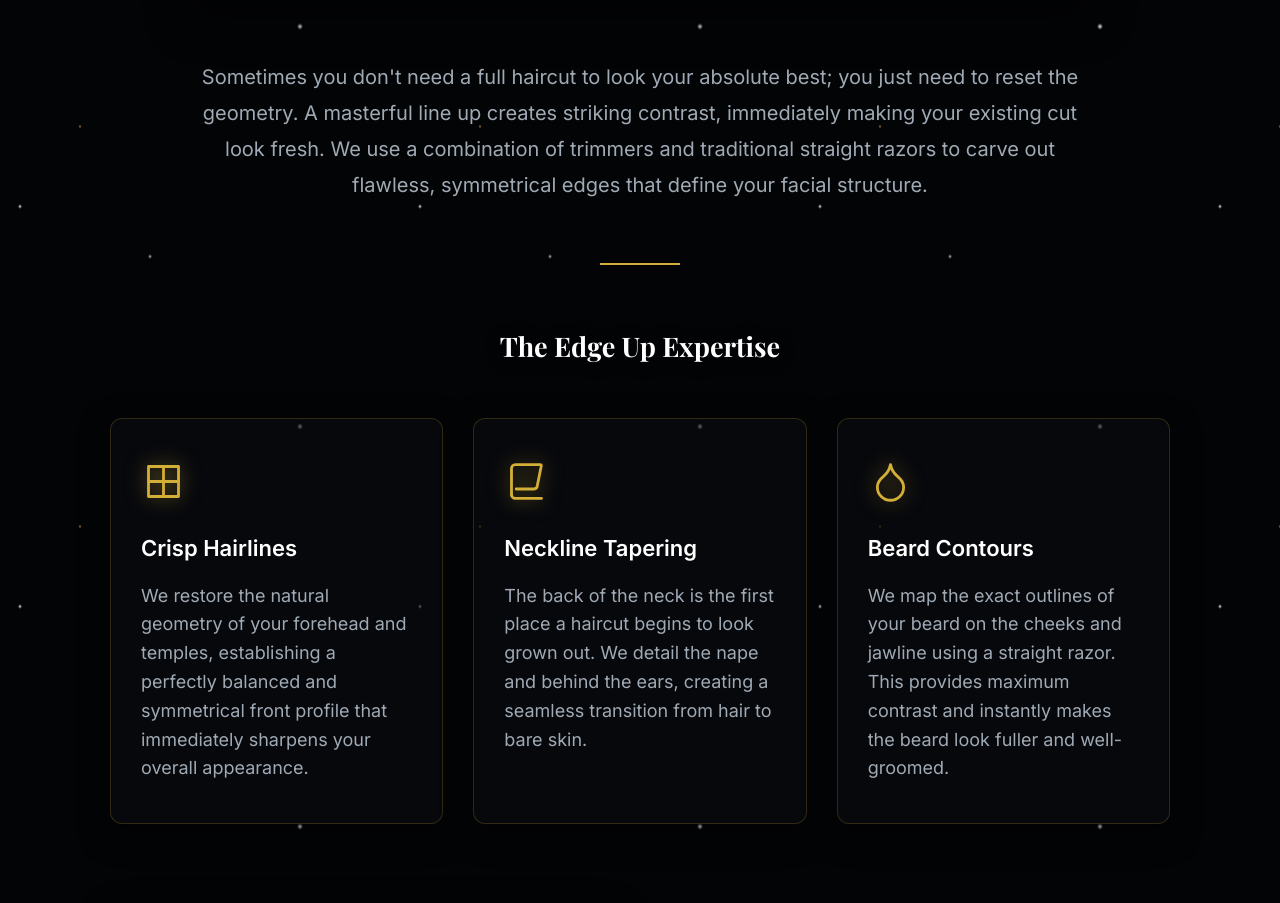
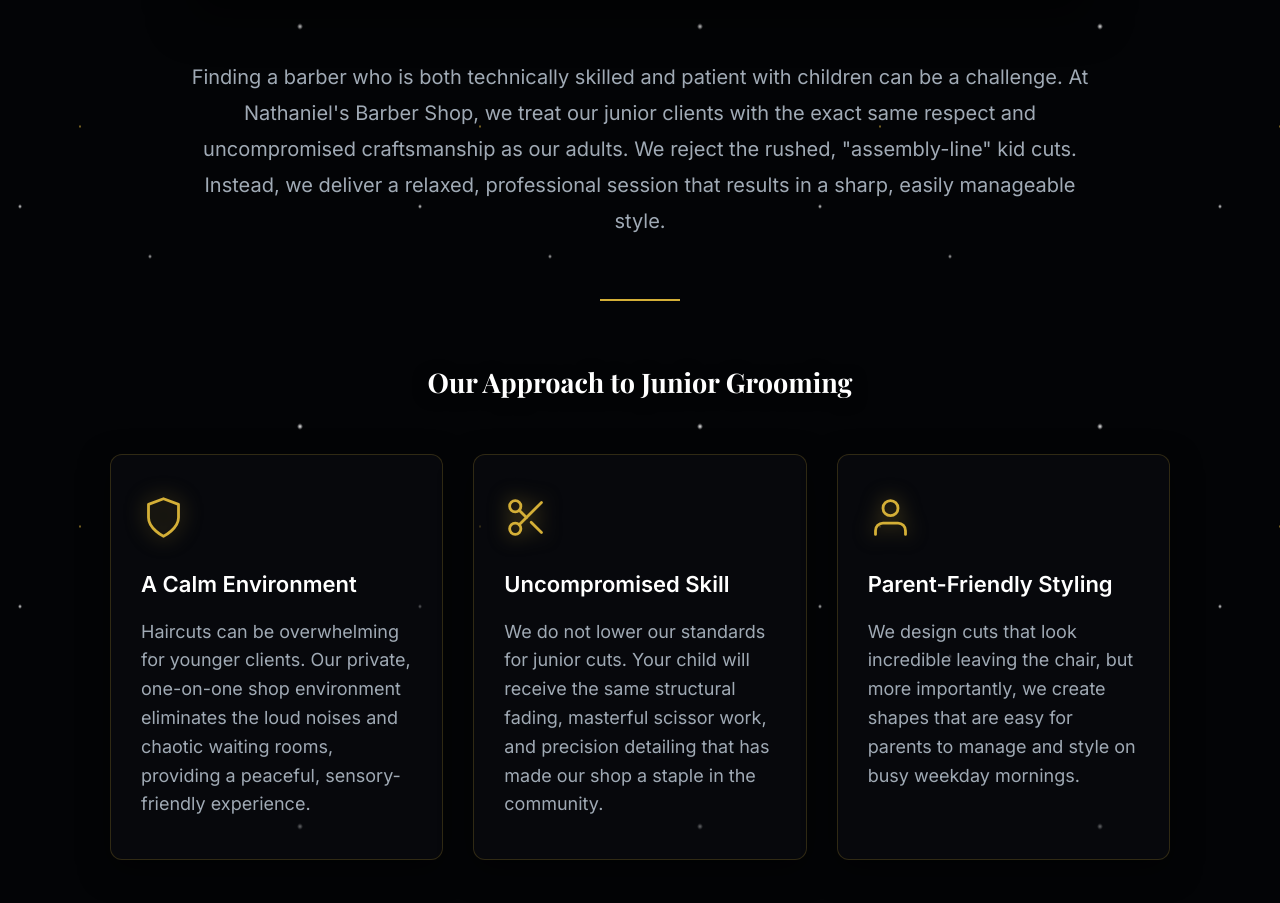
Before and after one commit to YourOnlineSquad/nathaniels-barber-shop, a Jekyll site: the page built from services/line-up.md, in a window 1280 px wide and 1400 px high, scrolled down 1078 px. Shown: the part 195-1098 px from the top of the window. Built offline with Jekyll 4.4.1, drawn with Linux system fonts in a browser that asks for light colours; some web fonts are replaced; some of the changed text lies outside the part shown.

Commit message:
Update line-up.md

```diff
--- a/services/line-up.md
+++ b/services/line-up.md
@@ -1,14 +1,14 @@
 ---
 layout: default
-title: Precision Line Up in Sioux Falls SD | Nathaniel’s Barber Shop
+title: Kids Haircut in Sioux Falls SD | Nathaniel’s Barber Shop
 ---
 
 <header class="hero-cinematic">
   <div class="container" style="max-width: 1000px; padding: 0 20px;">
-    <span class="eyebrow-text">The Finishing Touch</span>
-    <h1 class="hero-title" style="font-size: clamp(3rem, 6vw, 4.5rem);">Precision Hair Line Up in Sioux Falls, SD </h1>
+    <span class="eyebrow-text">Junior Grooming</span>
+    <h1 class="hero-title" style="font-size: clamp(3rem, 6vw, 4.5rem);">Kids Haircut in Sioux Falls, SD</h1>
     <div class="accent-line"></div>
-    <p class="hero-subtitle" style="font-size: 20px; max-width: 800px; margin: 0 auto;">Restore your sharpest edges. Our precision line up service in Sioux Falls SD is engineered to refresh your look with razor-sharp contours around the hairline, beard, and neck.</p>
+    <p class="hero-subtitle" style="font-size: 20px; max-width: 800px; margin: 0 auto;">Premium grooming isn't just for adults. We provide a calm, precise, and sophisticated haircutting experience designed specifically for the young gentlemen of the Sioux Empire.</p>
   </div>
 </header>
 
@@ -16,41 +16,41 @@ title: Precision Line Up in Sioux Falls SD | Nathaniel’s Barber Shop
   <div class="container" style="max-width: 1100px; text-align: center; padding: 0 20px;">
 
     <div style="border-radius: 12px; overflow: hidden; border: 1px solid var(--border-glow); box-shadow: 0 20px 40px rgba(0,0,0,0.5); margin: 0 auto 60px; max-width: 900px;">
-      <img src="https://images.unsplash.com/photo-1519014816548-bf5fe059e98b?auto=format&fit=crop&w=1200&q=80" alt="Master barber preparing for a precision line up and edge up service in Sioux Falls SD" style="width: 100%; height: auto; display: block; object-fit: cover; aspect-ratio: 16/9;">
+      <img src="https://images.unsplash.com/photo-1532798442725-41036acc7489?auto=format&fit=crop&w=1200&q=80" alt="Master barber giving a precision kids haircut in Sioux Falls SD" style="width: 100%; height: auto; display: block; object-fit: cover; aspect-ratio: 16/9;">
     </div>
 
     <p style="color: var(--text-muted); font-size: 20px; line-height: 1.8; margin: 0 auto 60px; max-width: 900px;">
-      Sometimes you don't need a full haircut to look your absolute best; you just need to reset the geometry. A masterful line up creates striking contrast, immediately making your existing cut look fresh. We use a combination of trimmers and traditional straight razors to carve out flawless, symmetrical edges that define your facial structure.
+      Finding a barber who is both technically skilled and patient with children can be a challenge. At Nathaniel's Barber Shop, we treat our junior clients with the exact same respect and uncompromised craftsmanship as our adults. We reject the rushed, "assembly-line" kid cuts. Instead, we deliver a relaxed, professional session that results in a sharp, easily manageable style.
     </p>
 
     <div style="width: 80px; height: 2px; background: var(--accent-gold); margin: 0 auto 60px;"></div>
 
-    <h3 style="color: var(--text-light); margin-bottom: 50px; font-size: 27px;">The Edge Up Expertise</h3>
+    <h3 style="color: var(--text-light); margin-bottom: 50px; font-size: 27px;">Our Approach to Junior Grooming</h3>
 
     <div style="display: grid; grid-template-columns: repeat(auto-fit, minmax(280px, 1fr)); gap: 30px; margin-bottom: 80px; text-align: left;">
 
       <div style="background: rgba(10, 12, 18, 0.6); border: 1px solid var(--border-glow); border-radius: 12px; padding: 40px 30px; transform: translateY(0); transition: all 0.3s ease; box-shadow: 0 10px 30px rgba(0,0,0,0.5);" onmouseover="this.style.transform='translateY(-10px)'; this.style.boxShadow='0 20px 40px rgba(212, 175, 55, 0.4)'; this.style.borderColor='var(--accent-gold)';" onmouseout="this.style.transform='translateY(0)'; this.style.boxShadow='0 10px 30px rgba(0,0,0,0.5)'; this.style.borderColor='var(--border-glow)';">
         <svg style="width: 45px; height: 45px; stroke: var(--accent-gold); fill: none; margin-bottom: 20px; filter: drop-shadow(0 0 10px rgba(212, 175, 55, 0.6));" viewBox="0 0 24 24" stroke-width="1.5" stroke-linecap="round" stroke-linejoin="round">
-          <path d="M4 4h16v16H4z"/><path d="M4 12h16"/><path d="M12 4v16"/>
+          <path d="M12 22s8-4 8-10V5l-8-3-8 3v7c0 6 8 10 8 10z"/>
         </svg>
-        <p style="font-size: 22px; margin-bottom: 15px; line-height: 1.6;"><strong style="color: var(--text-light);">Crisp Hairlines</strong></p>
-        <p style="font-size: 18px; color: var(--text-muted); line-height: 1.6;">We restore the natural geometry of your forehead and temples, establishing a perfectly balanced and symmetrical front profile that immediately sharpens your overall appearance.</p>
+        <p style="font-size: 22px; margin-bottom: 15px; line-height: 1.6;"><strong style="color: var(--text-light);">A Calm Environment</strong></p>
+        <p style="font-size: 18px; color: var(--text-muted); line-height: 1.6;">Haircuts can be overwhelming for younger clients. Our private, one-on-one shop environment eliminates the loud noises and chaotic waiting rooms, providing a peaceful, sensory-friendly experience.</p>
       </div>
 
       <div style="background: rgba(10, 12, 18, 0.6); border: 1px solid var(--border-glow); border-radius: 12px; padding: 40px 30px; transform: translateY(0); transition: all 0.3s ease; box-shadow: 0 10px 30px rgba(0,0,0,0.5);" onmouseover="this.style.transform='translateY(-10px)'; this.style.boxShadow='0 20px 40px rgba(212, 175, 55, 0.4)'; this.style.borderColor='var(--accent-gold)';" onmouseout="this.style.transform='translateY(0)'; this.style.boxShadow='0 10px 30px rgba(0,0,0,0.5)'; this.style.borderColor='var(--border-glow)';">
         <svg style="width: 45px; height: 45px; stroke: var(--accent-gold); fill: none; margin-bottom: 20px; filter: drop-shadow(0 0 10px rgba(212, 175, 55, 0.6));" viewBox="0 0 24 24" stroke-width="1.5" stroke-linecap="round" stroke-linejoin="round">
-          <path d="M4 19V5a2 2 0 0 1 2-2h13.4a.5.5 0 0 1 .49.6l-2.11 10.55A2 2 0 0 1 16 16H6.5"/><path d="M4 19a2 2 0 0 0 2 2h14"/>
+          <circle cx="6" cy="6" r="3"/><circle cx="6" cy="18" r="3"/><line x1="20" y1="4" x2="8.12" y2="15.88"/><line x1="14.47" y1="14.48" x2="20" y2="20"/><line x1="8.12" y1="8.12" x2="12" y2="12"/>
         </svg>
-        <p style="font-size: 22px; margin-bottom: 15px; line-height: 1.6;"><strong style="color: var(--text-light);">Neckline Tapering</strong></p>
-        <p style="font-size: 18px; color: var(--text-muted); line-height: 1.6;">The back of the neck is the first place a haircut begins to look grown out. We detail the nape and behind the ears, creating a seamless transition from hair to bare skin.</p>
+        <p style="font-size: 22px; margin-bottom: 15px; line-height: 1.6;"><strong style="color: var(--text-light);">Uncompromised Skill</strong></p>
+        <p style="font-size: 18px; color: var(--text-muted); line-height: 1.6;">We do not lower our standards for junior cuts. Your child will receive the same structural fading, masterful scissor work, and precision detailing that has made our shop a staple in the community.</p>
       </div>
 
       <div style="background: rgba(10, 12, 18, 0.6); border: 1px solid var(--border-glow); border-radius: 12px; padding: 40px 30px; transform: translateY(0); transition: all 0.3s ease; box-shadow: 0 10px 30px rgba(0,0,0,0.5);" onmouseover="this.style.transform='translateY(-10px)'; this.style.boxShadow='0 20px 40px rgba(212, 175, 55, 0.4)'; this.style.borderColor='var(--accent-gold)';" onmouseout="this.style.transform='translateY(0)'; this.style.boxShadow='0 10px 30px rgba(0,0,0,0.5)'; this.style.borderColor='var(--border-glow)';">
         <svg style="width: 45px; height: 45px; stroke: var(--accent-gold); fill: none; margin-bottom: 20px; filter: drop-shadow(0 0 10px rgba(212, 175, 55, 0.6));" viewBox="0 0 24 24" stroke-width="1.5" stroke-linecap="round" stroke-linejoin="round">
-          <path d="M12 22a7 7 0 0 0 7-7c0-2-1-3.9-3-5.5s-3.5-4-4-6.5c-.5 2.5-2 4.9-4 6.5C6 11.1 5 13 5 15a7 7 0 0 0 7 7z"/>
+          <path d="M20 21v-2a4 4 0 0 0-4-4H8a4 4 0 0 0-4 4v2"/><circle cx="12" cy="7" r="4"/>
         </svg>
-        <p style="font-size: 22px; margin-bottom: 15px; line-height: 1.6;"><strong style="color: var(--text-light);">Beard Contours</strong></p>
-        <p style="font-size: 18px; color: var(--text-muted); line-height: 1.6;">We map the exact outlines of your beard on the cheeks and jawline using a straight razor. This provides maximum contrast and instantly makes the beard look fuller and well-groomed.</p>
+        <p style="font-size: 22px; margin-bottom: 15px; line-height: 1.6;"><strong style="color: var(--text-light);">Parent-Friendly Styling</strong></p>
+        <p style="font-size: 18px; color: var(--text-muted); line-height: 1.6;">We design cuts that look incredible leaving the chair, but more importantly, we create shapes that are easy for parents to manage and style on busy weekday mornings.</p>
       </div>
 
     </div>
@@ -58,25 +58,25 @@ title: Precision Line Up in Sioux Falls SD | Nathaniel’s Barber Shop
     <div style="display: grid; grid-template-columns: repeat(auto-fit, minmax(320px, 1fr)); gap: 60px; margin-bottom: 100px; text-align: left; align-items: center; padding: 0 10px;">
 
       <div style="border-radius: 12px; overflow: hidden; border: 1px solid var(--border-glow); box-shadow: 0 20px 40px rgba(0,0,0,0.6);">
-        <img src="https://images.unsplash.com/photo-1585747860715-2ba37e788b70?auto=format&fit=crop&w=800&q=80" alt="Barber executing a sharp razor line up on a client in Sioux Falls" style="width: 100%; height: auto; display: block; object-fit: cover; aspect-ratio: 4/5;">
+        <img src="https://images.unsplash.com/photo-1521369527715-e26b1fb0fbd0?auto=format&fit=crop&w=800&q=80" alt="Professional and calm kids haircut experience at a luxury barber shop in Sioux Falls" style="width: 100%; height: auto; display: block; object-fit: cover; aspect-ratio: 4/5;">
       </div>
 
       <div>
-        <h3 style="color: var(--accent-gold); margin-bottom: 20px; font-size: 27px;">The Ultimate Maintenance</h3>
+        <h3 style="color: var(--accent-gold); margin-bottom: 20px; font-size: 27px;">Building Confidence</h3>
         <p style="color: var(--text-muted); font-size: 20px; line-height: 1.6; margin-bottom: 40px;">
-          A line up is the secret weapon for the modern gentleman. It extends the life of your primary haircut, allowing you to maintain an immaculate appearance between larger appointments. Whether you have an important meeting or an event in the Sioux Empire, an edge up ensures you walk in with total confidence.
+          A great haircut does wonders for a young man's confidence. Whether it is for back-to-school photos, a special event in Minnehaha County, or just routine grooming, we work with parents and kids to find a style they genuinely love and feel proud to wear.
         </p>
 
-        <h3 style="color: var(--accent-gold); margin-bottom: 20px; font-size: 27px;">Uncompromised Precision</h3>
+        <h3 style="color: var(--accent-gold); margin-bottom: 20px; font-size: 27px;">The Unrushed Promise</h3>
         <p style="color: var(--text-muted); font-size: 20px; line-height: 1.6;">
-          Precision is our hallmark. We do not push hairlines back or create artificial, unsustainable shapes. We work *with* your natural growth patterns to carve out clean, organic lines that will grow out smoothly and evenly over the following weeks.
+          Children can be unpredictable, and that is perfectly okay. By operating entirely on an appointment-only schedule, we ensure we have ample time blocked out. We never rush a service, allowing us to adapt to the child's pace and ensure maximum safety and precision.
         </p>
       </div>
 
     </div>
 
     <div style="border-top: 1px solid rgba(255, 255, 255, 0.1); border-bottom: 1px solid rgba(255, 255, 255, 0.1); padding: 60px 20px; margin-bottom: 80px; background: linear-gradient(90deg, transparent, rgba(10, 12, 18, 0.8), transparent);">
-      <h3 style="color: #f5f5f5; margin-bottom: 25px; font-size: 27px;">Restore Your Edges Today</h3>
+      <h3 style="color: #f5f5f5; margin-bottom: 25px; font-size: 27px;">Book Their Next Haircut</h3>
       <a href="https://www.styleseat.com/m/v/nathanielsbarbershop?utm_source=google&utm_medium=reserve" target="_blank" rel="noopener noreferrer" class="btn-primary">Reserve Your Chair Now</a>
     </div>
 
@@ -85,18 +85,18 @@ title: Precision Line Up in Sioux Falls SD | Nathaniel’s Barber Shop
     <div style="max-width: 800px; margin: 0 auto 80px; text-align: left;">
 
       <details style="border-bottom: 1px solid rgba(212, 175, 55, 0.2); padding: 20px 0;">
-        <summary style="font-size: 22px; color: var(--accent-gold); font-weight: 600; cursor: pointer; outline: none;">What exactly does a Line Up include?</summary>
-        <p style="color: var(--text-muted); font-size: 20px; line-height: 1.6; margin-top: 15px; margin-bottom: 0;">A Line Up (or edge up) strictly focuses on the perimeter of your hair. We detail the front hairline, the temples, behind the ears, the back of the neck, and the beard contours. It does not include removing length or fading the sides.</p>
+        <summary style="font-size: 22px; color: var(--accent-gold); font-weight: 600; cursor: pointer; outline: none;">What is the age limit for a kids haircut?</summary>
+        <p style="color: var(--text-muted); font-size: 20px; line-height: 1.6; margin-top: 15px; margin-bottom: 0;">We welcome junior clients of all ages, provided they are able to sit relatively independently in the barber chair. Safety is our top priority when working with sharp shears and clippers.</p>
       </details>
 
       <details style="border-bottom: 1px solid rgba(212, 175, 55, 0.2); padding: 20px 0;">
-        <summary style="font-size: 22px; color: var(--accent-gold); font-weight: 600; cursor: pointer; outline: none;">When should I book a Line Up instead of a haircut?</summary>
-        <p style="color: var(--text-muted); font-size: 20px; line-height: 1.6; margin-top: 15px; margin-bottom: 0;">A Line Up is perfect for halfway between your regular haircut appointments. If your fade is growing out but you want to instantly look sharp again for the weekend or a meeting, this service is designed exactly for that.</p>
+        <summary style="font-size: 22px; color: var(--accent-gold); font-weight: 600; cursor: pointer; outline: none;">How much time is blocked out for this service?</summary>
+        <p style="color: var(--text-muted); font-size: 20px; line-height: 1.6; margin-top: 15px; margin-bottom: 0;">We block out the exact same amount of time for a junior cut as we do an adult cut. We refuse to rush the process, ensuring your child stays comfortable and the final result is absolutely precise.</p>
       </details>
 
       <details style="border-bottom: 1px solid rgba(212, 175, 55, 0.2); padding: 20px 0;">
         <summary style="font-size: 22px; color: var(--accent-gold); font-weight: 600; cursor: pointer; outline: none;">Do you take walk ins or do I need an appointment?</summary>
-        <p style="color: var(--text-muted); font-size: 20px; line-height: 1.6; margin-top: 15px; margin-bottom: 0;">Nathaniel operates strictly by appointment only. Because he is a solo barber working in his own private physical location, this ensures every client receives unhurried and undivided attention.</p>
+        <p style="color: var(--text-muted); font-size: 20px; line-height: 1.6; margin-top: 15px; margin-bottom: 0;">Nathaniel operates strictly by appointment only. This is especially beneficial for children, as it guarantees they won't have to wait in a crowded, noisy lobby before their turn.</p>
       </details>
 
       <details style="border-bottom: 1px solid rgba(212, 175, 55, 0.2); padding: 20px 0;">
@@ -105,8 +105,8 @@ title: Precision Line Up in Sioux Falls SD | Nathaniel’s Barber Shop
       </details>
 
       <details style="border-bottom: 1px solid rgba(212, 175, 55, 0.2); padding: 20px 0;">
-        <summary style="font-size: 22px; color: var(--accent-gold); font-weight: 600; cursor: pointer; outline: none;">Do you use a straight razor for the line up?</summary>
-        <p style="color: var(--text-muted); font-size: 20px; line-height: 1.6; margin-top: 15px; margin-bottom: 0;">Yes. We establish the initial geometry with precision trimmers, but we always finish the edges with a traditional straight razor to ensure the sharpest, longest-lasting lines possible.</p>
+        <summary style="font-size: 22px; color: var(--accent-gold); font-weight: 600; cursor: pointer; outline: none;">Where exactly is your shop located?</summary>
+        <p style="color: var(--text-muted); font-size: 20px; line-height: 1.6; margin-top: 15px; margin-bottom: 0;">We operate out of a premium private physical location right here in Sioux Falls SD. You will receive exact directions and details upon completing your secure booking through our StyleSeat portal.</p>
       </details>
 
     </div>
@@ -114,8 +114,7 @@ title: Precision Line Up in Sioux Falls SD | Nathaniel’s Barber Shop
     <h3 style="margin-bottom: 30px; color: var(--text-light); font-size: 25px; text-transform: uppercase; letter-spacing: 2px;">Explore Related Services</h3>
     <div style="display: flex; gap: 20px; justify-content: center; flex-wrap: wrap;">
       <a href="{{ site.baseurl }}/services/mens-haircut" class="btn-primary" style="background: transparent; border-color: rgba(212, 175, 55, 0.3); font-size: 16px; padding: 12px 24px; box-shadow: none;">Mens Haircut</a>
-      <a href="{{ site.baseurl }}/services/beard-trim" class="btn-primary" style="background: transparent; border-color: rgba(212, 175, 55, 0.3); font-size: 16px; padding: 12px 24px; box-shadow: none;">Beard Trim</a>
-      <a href="{{ site.baseurl }}/services/shave" class="btn-primary" style="background: transparent; border-color: rgba(212, 175, 55, 0.3); font-size: 16px; padding: 12px 24px; box-shadow: none;">Straight Razor Shave</a>
+      <a href="{{ site.baseurl }}/services/line-up" class="btn-primary" style="background: transparent; border-color: rgba(212, 175, 55, 0.3); font-size: 16px; padding: 12px 24px; box-shadow: none;">Line Up</a>
     </div>
 
   </div>
```
